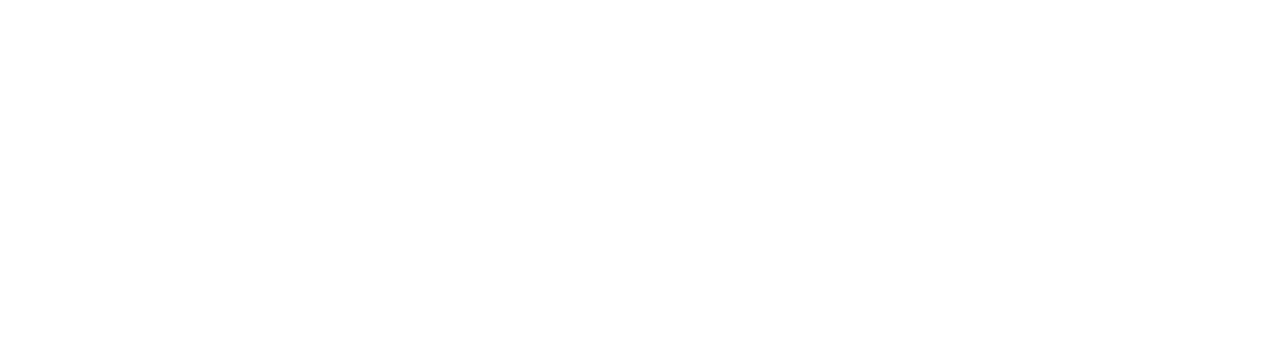
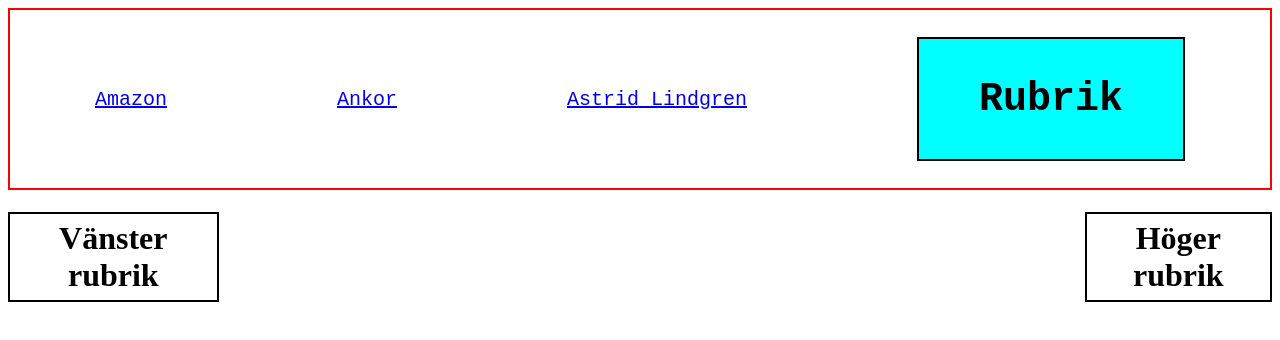
Before and after one commit to te22a-lignell-alexandra/5a_divar, a plain HTML site: page index.html in a window 1280 px wide. Drawn offline with Linux system fonts and the light colour scheme.

Commit message:
rubrik och länkar

```diff
--- a/index.html
+++ b/index.html
@@ -4,8 +4,28 @@
     <meta charset="UTF-8">
     <meta name="viewport" content="width=device-width, initial-scale=1.0">
     <title>Divar</title>
+    <link rel="stylesheet" href="style.css">
 </head>
 <body>
 
+    <div id="top">
+        <a href="https://www.amazon.se/">Amazon</a>
+        <a href="https://sv.wikipedia.org/wiki/Anka">Ankor</a>
+        <a href="https://astridlindgrensvarld.se/">Astrid Lindgren</a>
+        <h1 id="rubrik">Rubrik</h1>
+    </div>
+
+    <div class="rubrik_container">
+
+        <div class="vänster">
+            <h1>Vänster rubrik</h1>
+        </div>
+
+        <div class="höger">
+            <h1>Höger rubrik</h1>
+        </div>
+
+    </div>
+
 </body>
 </html>
--- a/style.css
+++ b/style.css
@@ -0,0 +1,30 @@
+#top{
+    border: 2px solid red;
+    min-height: 80px;
+    display: flex;
+    flex-direction: row;
+    justify-content:space-around;
+    align-items: center;
+    font-family: monospace;
+    font-size: 20px;
+}
+#rubrik{
+    display: flex;
+    justify-content: space-around;
+    border: 2px solid black;
+    background-color: aqua;
+    padding-left: 60px;
+    padding-right: 60px;
+}
+.rubrik_container{
+    display: flex;
+    flex-direction: row;
+    justify-content: space-between;
+    align-items: center;
+}
+h1{
+    border: 2px solid black;
+    padding: 3%;;
+    gap: 10px;
+    text-align: center;
+}
```
